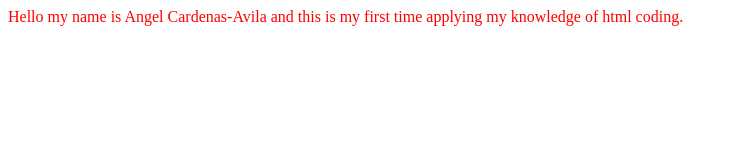
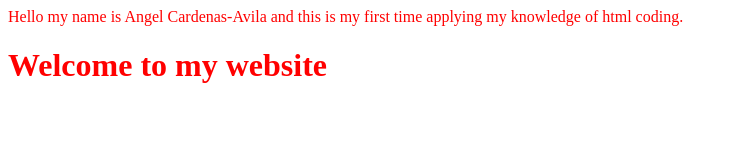
Before and after one commit to AngelCardenas-Avila/spinosaurus, a plain HTML site: page index.html in a window 1280 px wide. Shown: the whole page, without its empty margins (0-738 px from the left). Drawn offline with Linux system fonts and the light colour scheme.

Commit message:
Update index.html

```diff
--- a/index.html
+++ b/index.html
@@ -1,5 +1,6 @@
 <html>
 <body>
 <p style="color:red;"> Hello my name is Angel Cardenas-Avila and this is my first time applying my knowledge of html coding.</p>
+  <h1 style="color:red;"> Welcome to my website </h1>
   </body>
 </html>
```
